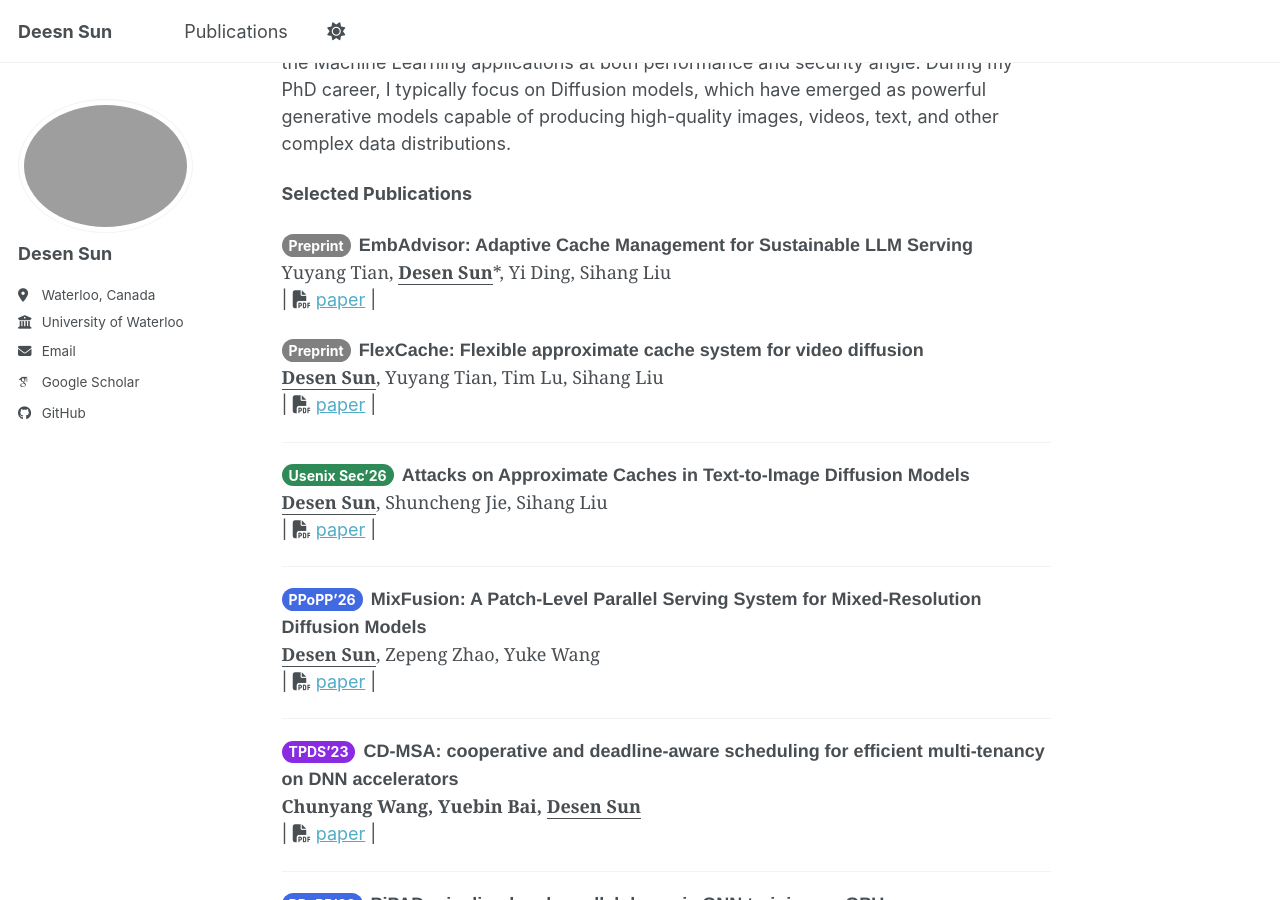
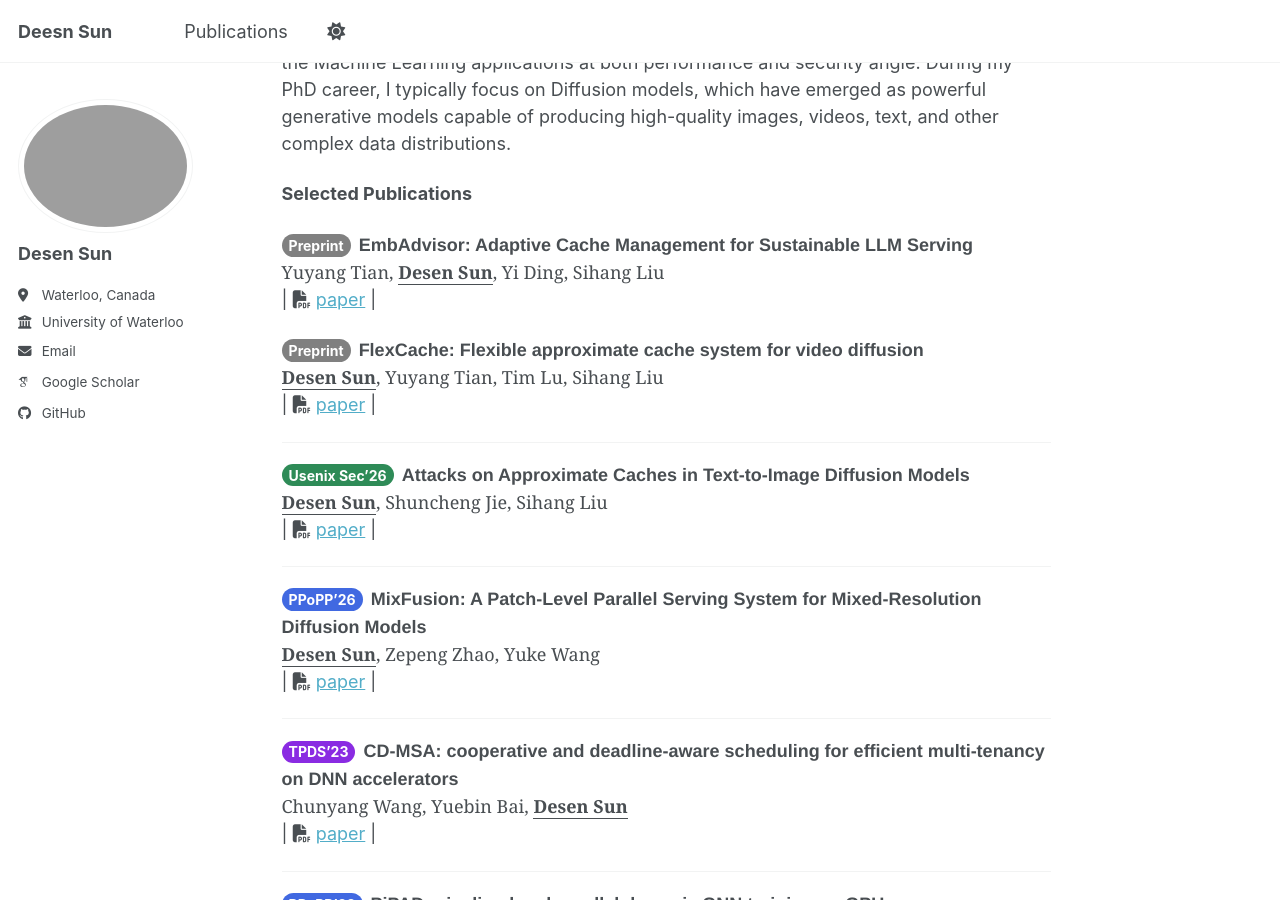
Before and after one commit to desenSunUBW/desen.sun.github.io, a Jekyll site: the page built from _pages/about.md, in a window 1280 px wide and 900 px high, scrolled down 328 px. Built offline with Jekyll 4.4.1, drawn with Linux system fonts in a browser that asks for light colours; some web fonts are replaced; a script bundle is joined from its source files by our own code; library files that are not in the unit come from our copies.

Commit message:
update bold pattern

```diff
--- a/_pages/about.md
+++ b/_pages/about.md
@@ -17,7 +17,7 @@ My research interest is broad, including using system and archtect methods to op
 **Selected Publications**
 
 **<span style="background-color: #808080; color: white; padding: 0.81px 7px; border-radius: 15px; display: inline-block; font-weight: bold; font-size: 14px; margin-right: 3px;">Preprint</span>** <span style="font-family: 'Helvetica', serif; font-weight: bold;">EmbAdvisor: Adaptive Cache Management for Sustainable LLM Serving</span>
-<span style="font-family: 'Cambria', serif;">Yuyang Tian, <strong><u>Desen Sun</u></strong>\*, Yi Ding, Sihang Liu</span>
+<span style="font-family: 'Cambria', serif;">Yuyang Tian, <strong><u>Desen Sun</u></strong>, Yi Ding, Sihang Liu</span>
 | <i class="fa fa-file-pdf"></i> <a href="https://arxiv.org/abs/2501.04012">paper</a>
 |
 
@@ -41,7 +41,7 @@ My research interest is broad, including using system and archtect methods to op
 
 ---
 **<span style="background-color: #8A2BE2; color: white; padding: 0.81px 7px; border-radius: 15px; display: inline-block; font-weight: bold; font-size: 14px; margin-right: 3px;">TPDS'23</span>** <span style="font-family: 'Helvetica', serif; font-weight: bold;">CD-MSA: cooperative and deadline-aware scheduling for efficient multi-tenancy on DNN accelerators</span>
-<span style="font-family: 'Cambria', serif;"><strong>Chunyang Wang, Yuebin Bai,  <u>Desen Sun</u></strong></span>
+<span style="font-family: 'Cambria', serif;">Chunyang Wang, Yuebin Bai,  <strong><u>Desen Sun</u></strong></span>
 | <i class="fa fa-file-pdf"></i> <a href="https://ieeexplore.ieee.org/abstract/document/10125064">paper</a>
 |
 
```
